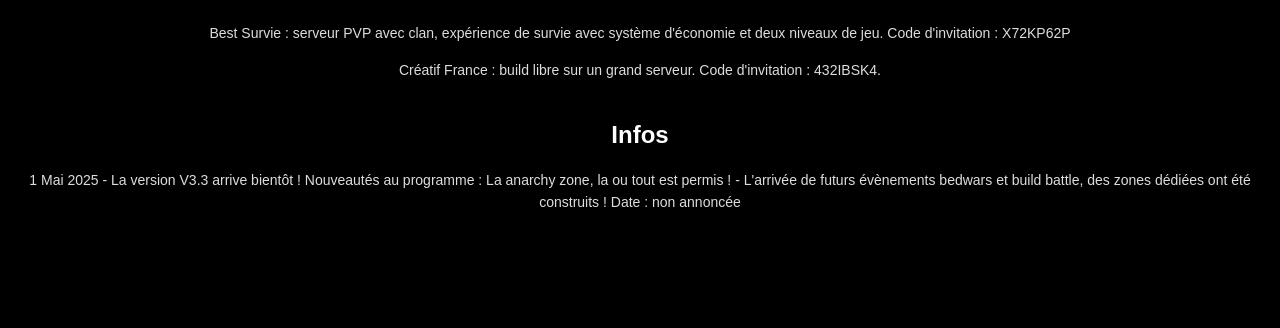
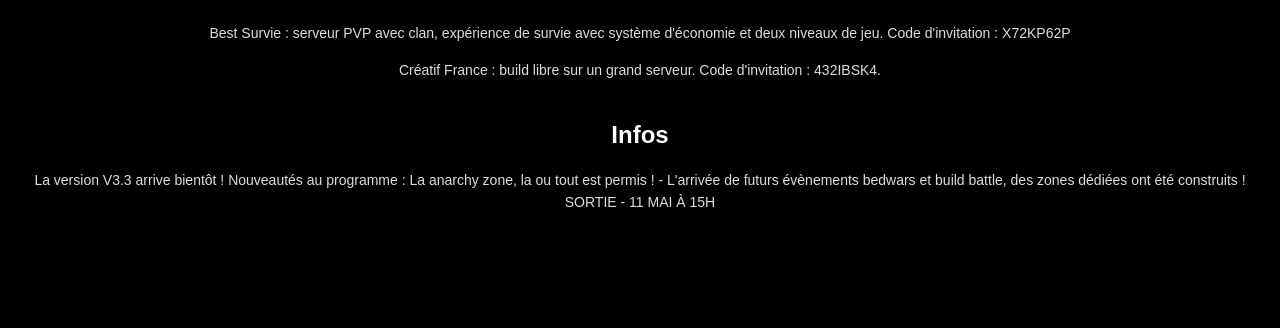
Before and after one commit to Team-CF-Games/cf-site, a Flask app: page / in a window 1280 px wide. Shown: the part 805-1133 px from the top of the page. Run offline with Flask 2, Linux system fonts and the light colour scheme.

Commit message:
Update home.html

```diff
--- a/templates/home.html
+++ b/templates/home.html
@@ -133,7 +133,7 @@
         <p>Créatif France : build libre sur un grand serveur. Code d'invitation : 432IBSK4.</p>
 
         <h2>Infos</h2>
-        <p>1 Mai 2025 - La version V3.3 arrive bientôt ! Nouveautés au programme : La anarchy zone, la ou tout est permis ! - L'arrivée de futurs évènements bedwars et build battle, des zones dédiées ont été construits ! Date : non annoncée</p>
+        <p> La version V3.3 arrive bientôt ! Nouveautés au programme : La anarchy zone, la ou tout est permis ! - L'arrivée de futurs évènements bedwars et build battle, des zones dédiées ont été construits ! SORTIE - 11 MAI À 15H</p>
     </div>
 
     <div class="footer">
```
